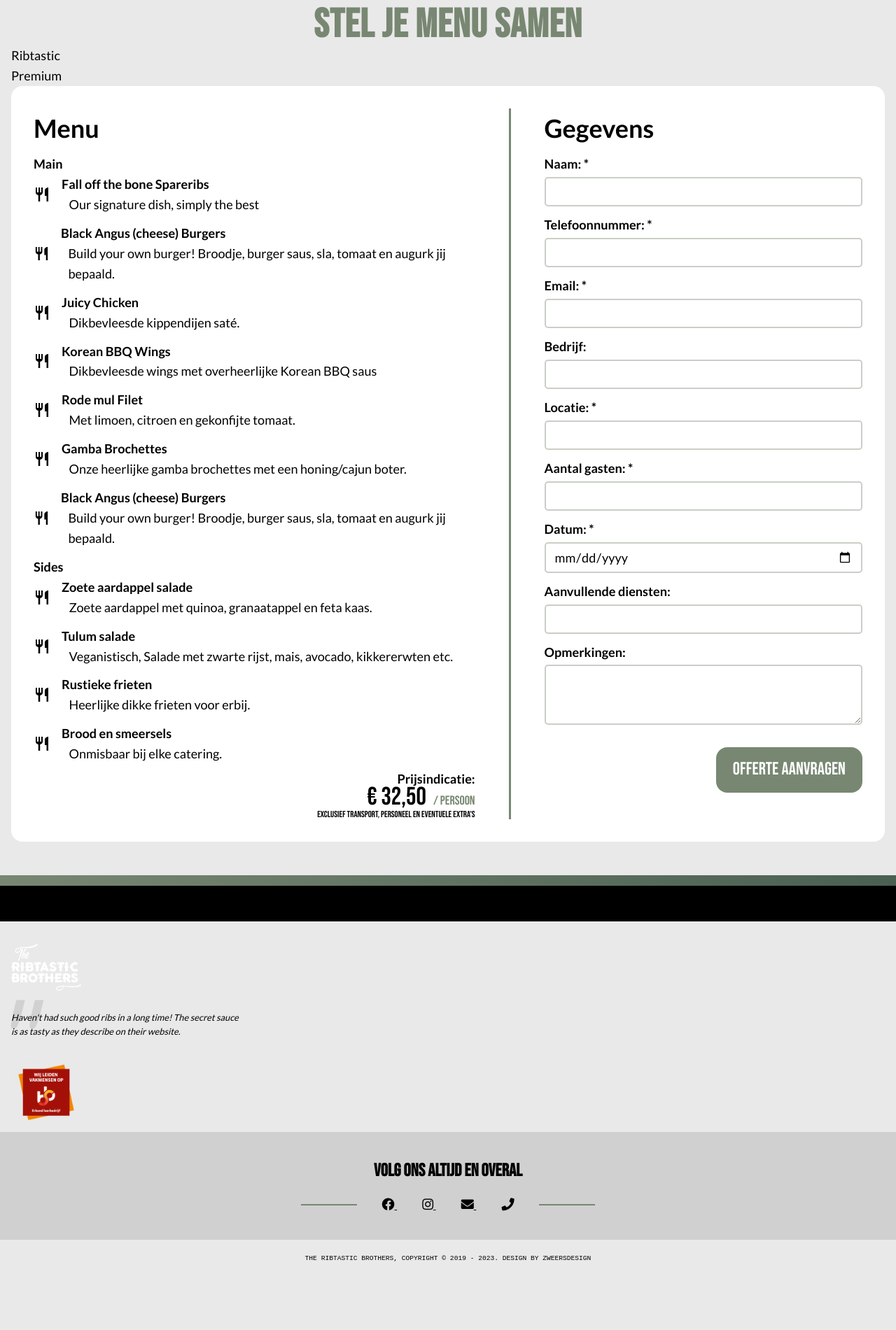
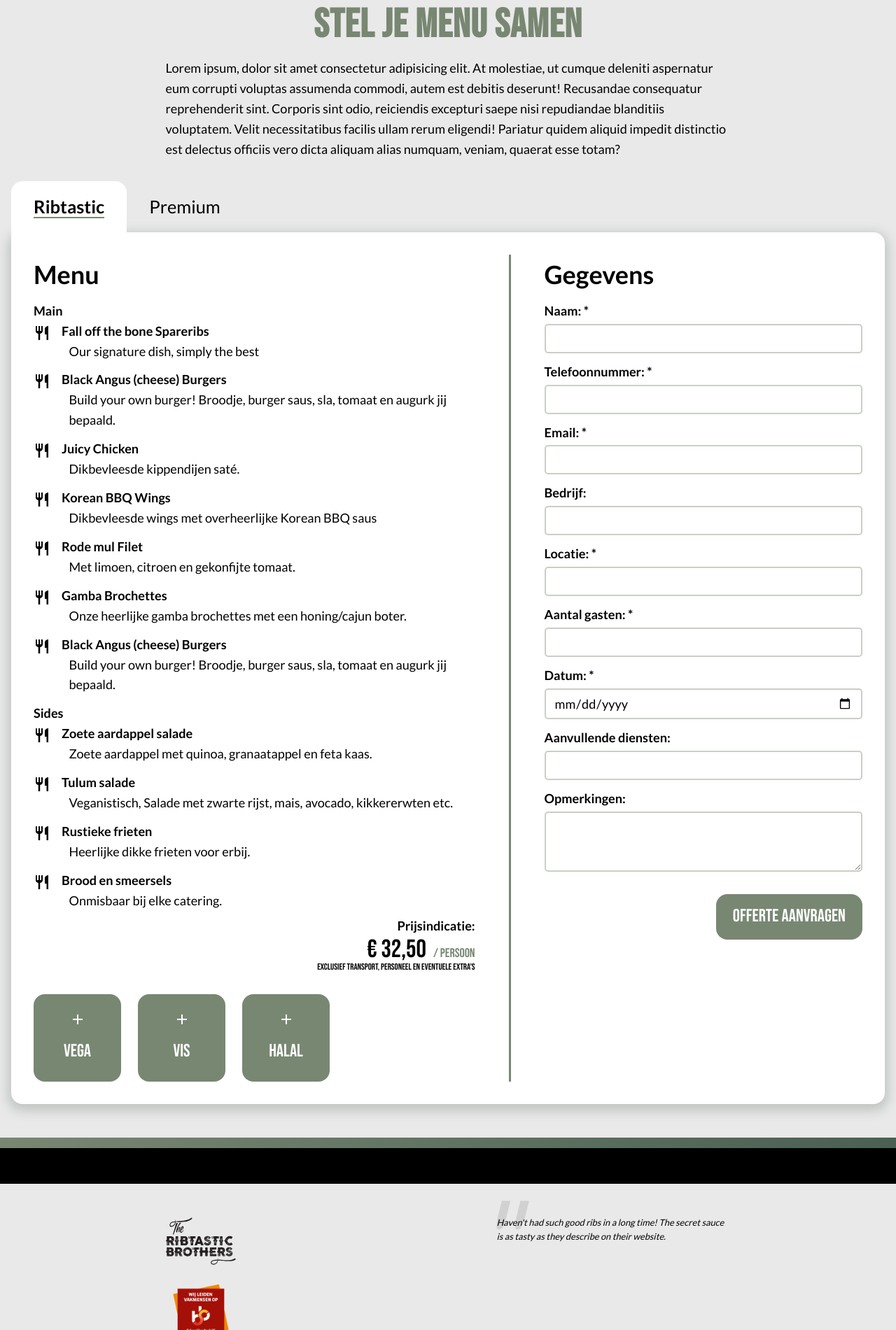
Before and after one commit to LodewijkXCII/newRibtasticBrothers, an Astro site: page /catering in a window 1280 px wide. Shown: the part 360-2261 px from the top of the page at 70% size. Before the commit the page ends 2234 px from the top, so only its background shows below. Built offline with nearby package versions, Linux system fonts and the light colour scheme; Astro itself is replaced by a stand-in of ours.

Commit message:
update in catering and mobile

```diff
--- a/package.json
+++ b/package.json
@@ -11,6 +11,7 @@
   },
   "dependencies": {
     "astro": "^3.3.0",
+    "astro-icon": "^0.8.1",
     "sass": "^1.69.4"
   }
 }
--- a/src/components/Dish.astro
+++ b/src/components/Dish.astro
@@ -1,13 +1,39 @@
 ---
+import { Icon } from "astro-icon";
 const { name, disc } = Astro.props;
 ---
 
 <div class="menu-item">
   <div class="menu-item__icon">
-    <img src="icons/restaurant_black_24dp.svg" alt="menu-item icon" />
+    <Icon name="restaurant" />
   </div>
   <div class="menu-item__text">
     <div class="menu-item__text--heading">{name}</div>
     <div class="menu-item__text--body">{disc}</div>
   </div>
 </div>
+
+<style lang="scss">
+  // DISHES SCSS
+  .menu-item {
+    display: flex;
+    gap: 1rem;
+    margin-bottom: 0.75rem;
+
+    &__icon {
+      padding-top: 5px;
+      fill: var(--clr-secondary);
+
+      svg {
+        width: 24px;
+      }
+    }
+
+    &__text--heading {
+      font-weight: 700;
+    }
+    &__text--body {
+      margin-left: 1ch;
+    }
+  }
+</style>
--- /dev/null
+++ b/src/components/FilterItem.astro
@@ -0,0 +1,13 @@
+---
+import { Icon } from "astro-icon";
+const { icon, title } = Astro.props;
+const url = `icons/${icon}.svg`;
+---
+
+<div class="filter-item">
+  <div class="filter-item__icon">
+    <Icon name="plus" />
+    <!-- <svg src={url} alt="menu-item icon"></svg> -->
+  </div>
+  <div class="filter-item__text">{title}</div>
+</div>
--- a/src/components/Footer.astro
+++ b/src/components/Footer.astro
@@ -5,15 +5,19 @@ import SectionDivider from "./SectionDivider.astro";
 
 <footer>
   <SectionDivider />
-  <div class="container">
-    <div class="footer-wrapper">
-      <img src="/logo.png" alt="The Ribtastic Brothers Logo" class="logo" />
-      <blockquote>
-        Haven't had such good ribs in a long time! The secret sauce is as tasty
-        as they describe on their website.
-      </blockquote>
+  <div class="container wrapper footer-wrapper">
+    <div class="logo">
+      <img
+        src="/TRB_Corporate_Logo_Black_DEF.svg"
+        alt="The Ribtastic Brothers Logo"
+        class="logo"
+      />
       <img src="/erkendLeerbedrijf.png" alt="Ribtastic Leerbedrijf" class="" />
     </div>
+    <blockquote>
+      Haven't had such good ribs in a long time! The secret sauce is as tasty as
+      they describe on their website.
+    </blockquote>
   </div>
 
   <div class="follow">
--- a/src/dishes.json
+++ b/src/dishes.json
@@ -46,5 +46,6 @@
       "name": "Brood en smeersels",
       "disc": "Onmisbaar bij elke catering."
     }
-  ]
+  ],
+  "FilterItems": [{ "title": "Vega" }, { "title": "Vis" }, { "title": "Halal" }]
 }
--- a/src/pages/catering.astro
+++ b/src/pages/catering.astro
@@ -1,8 +1,18 @@
 ---
 import Layout from "../layouts/Layout.astro";
 import Dish from "../components/Dish.astro";
+import FilterItemComp from "../components/FilterItem.astro";
 
 import dishes from "../dishes.json";
+
+const filterItems = [];
+
+dishes.FilterItems.map((item) =>
+  filterItems.push({
+    title: item.title,
+    selected: false,
+  })
+);
 ---
 
 <Layout title="Catering | The Ribtastic Brothers">
@@ -12,13 +22,25 @@ import dishes from "../dishes.json";
       <p class="subtitle">Inclusief geweldige service en contact</p>
     </section>
 
+    <div class="container wrapper">
+      <h2>Stel je menu samen</h2>
+      <p>
+        Lorem ipsum, dolor sit amet consectetur adipisicing elit. At molestiae,
+        ut cumque deleniti aspernatur eum corrupti voluptas assumenda commodi,
+        autem est debitis deserunt! Recusandae consequatur reprehenderit sint.
+        Corporis sint odio, reiciendis excepturi saepe nisi repudiandae
+        blanditiis voluptatem. Velit necessitatibus facilis ullam rerum
+        eligendi! Pariatur quidem aliquid impedit distinctio est delectus
+        officiis vero dicta aliquam alias numquam, veniam, quaerat esse totam?
+      </p>
+    </div>
     <section class="container">
-      <h2>Stel je menu samen</h2>
-
       <div class="selection-card">
         <div class="selection-card__tabs">
-          <div>Ribtastic</div>
-          <div>Premium</div>
+          <div class="tab active">
+            <span> Ribtastic</span>
+          </div>
+          <div class="tab"><span>Premium</span></div>
         </div>
         <div class="selection-card__body">
           <div class="selection-card__menu">
@@ -43,6 +65,13 @@ import dishes from "../dishes.json";
               <div class="small">
                 Exclusief transport, personeel en eventuele extra's
               </div>
+            </div>
+            <div class="selection-card__menu--filter">
+              {
+                filterItems.map((item) => (
+                  <FilterItemComp title={item.title} icon="plus" />
+                ))
+              }
             </div>
           </div>
           <div class="selection-card__info">
@@ -97,6 +126,6 @@ import dishes from "../dishes.json";
       </div>
     </section>
   </main>
+
+  <style></style>
 </Layout>
-
-<style></style>
--- a/src/styles/card.scss
+++ b/src/styles/card.scss
@@ -11,6 +11,7 @@
   background: var(--clr-background-mute);
   overflow: hidden;
   min-height: 600px;
+  box-shadow: var(--box-shadow);
 }
 
 .card {
--- a/src/styles/catering.scss
+++ b/src/styles/catering.scss
@@ -1,16 +1,63 @@
 .selection-card {
+  --_radius: 1rem;
+  margin: 2rem 0;
+
+  &__tabs {
+    display: flex;
+    flex-wrap: wrap;
+    font-size: var(--fs-500);
+    margin-bottom: calc(var(--_radius) * -1);
+
+    .tab {
+      padding: 1rem 2rem 2rem;
+    }
+
+    .tab:not(.active):hover,
+    .tab:not(.active):focus {
+      cursor: pointer;
+
+      span {
+        color: var(--clr-primary);
+        font-weight: 700;
+        border-bottom: 2px solid var(--clr-primary);
+        transition: color 0.5s;
+      }
+    }
+
+    .active {
+      background: #fff;
+      border-radius: var(--_radius) var(--_radius) 0 0;
+
+      span {
+        font-weight: 700;
+        border-bottom: 2px solid var(--clr-primary);
+      }
+    }
+  }
+
   &__body {
-    border-radius: 1rem;
+    border-radius: var(--_radius);
     padding: 2rem;
     background: #fff;
-    display: grid;
-    grid-template-columns: 3fr 2fr;
+    display: flex;
+    flex-direction: column;
     gap: 3rem;
+    box-shadow: var(--box-shadow);
+
+    @include sm {
+      display: grid;
+    }
+
+    @include lg {
+      grid-template-columns: 3fr 2fr;
+    }
   }
 
   &__menu {
-    border-right: 3px solid var(--clr-primary);
-    padding-right: 3rem;
+    @include lg {
+      border-right: 3px solid var(--clr-primary);
+      padding-right: 3rem;
+    }
 
     &--price {
       font-family: var(--ff-heading);
@@ -18,6 +65,7 @@
       line-height: 1;
       h4 {
         font-family: var(--ff-base);
+        margin-bottom: 0.5rem;
       }
       .price {
         font-size: var(--fs-600);
@@ -30,30 +78,44 @@
         font-size: var(--fs-300);
       }
     }
+
+    &--filter {
+      display: flex;
+      flex-wrap: wrap;
+
+      margin-top: 2rem;
+      gap: 1.5rem;
+    }
   }
   h3 {
     margin-bottom: 0.5rem;
   }
 }
 
-// DISHES SCSS
-.menu-item {
+.filter-item {
+  background: var(--clr-primary);
   display: flex;
-  gap: 1rem;
-  margin-bottom: 0.75rem;
+  flex-direction: column;
+  justify-content: center;
+  align-items: center;
+  padding: 1.5rem 1rem;
+  color: #fff;
+  font-family: var(--ff-heading);
+  font-size: var(--fs-500);
+  border-radius: 1rem;
+  user-select: none;
+  aspect-ratio: 1 / 1;
+  height: 125px;
+
+  &:hover {
+    transform: scale(1.02);
+    cursor: pointer;
+  }
 
   &__icon {
-    align-self: center;
-
-    img {
-      width: 24px;
+    svg {
+      width: 50px;
+      fill: #fff;
     }
   }
-
-  &__text--heading {
-    font-weight: 700;
-  }
-  &__text--body {
-    margin-left: 1ch;
-  }
 }
--- a/src/styles/footer.scss
+++ b/src/styles/footer.scss
@@ -3,13 +3,16 @@ footer {
   margin-top: 3rem;
 }
 
-.footer-wrapper {
+.container.wrapper.footer-wrapper {
   display: flex;
-  flex-direction: column;
-  margin-bottom: 0.5rem;
+  flex-wrap: wrap;
+  gap: 2rem;
+  margin-bottom: 1.5rem;
+  justify-content: space-between;
 
   .logo {
     width: 100px;
+    aspect-ratio: 1 / 1;
   }
 
   img {
@@ -27,7 +30,8 @@ blockquote {
   &::before {
     content: "\0022";
     position: absolute;
-    top: -220%;
+    line-height: 0.4;
+    top: 0;
     left: -10%;
     color: rgba(0, 0, 0, 0.1);
     font-size: 10rem;
--- /dev/null
+++ b/src/styles/mixins.scss
@@ -0,0 +1,33 @@
+// Breakpoints
+$breakpoint-mobile: 576px;
+$breakpoint-tablet: 768px;
+$breakpoint-laptop: 992px;
+$breakpoint-desktop: 1200px;
+
+// Small devices
+@mixin sm {
+  @media (min-width: #{$breakpoint-mobile}) {
+    @content;
+  }
+}
+
+// Medium devices
+@mixin md {
+  @media (min-width: #{$breakpoint-tablet}) {
+    @content;
+  }
+}
+
+// Large devices
+@mixin lg {
+  @media (min-width: #{$breakpoint-laptop}) {
+    @content;
+  }
+}
+
+// Extra large devices
+@mixin xl {
+  @media (min-width: #{$breakpoint-desktop}) {
+    @content;
+  }
+}
--- a/src/styles/navbar.scss
+++ b/src/styles/navbar.scss
@@ -20,9 +20,9 @@ nav::after {
 }
 
 .brand-logo {
+  width: 175px;
   position: absolute;
   background: #000;
-  width: 175px;
   aspect-ratio: 1 / 1;
   display: grid;
   align-items: center;
--- a/src/styles/style.scss
+++ b/src/styles/style.scss
@@ -2,6 +2,7 @@
 @import url("https://fonts.googleapis.com/css2?family=Bebas+Neue&family=Lato:wght@100;400;700;900&display=swap");
 @import url(https://pro.fontawesome.com/releases/v5.10.0/css/all.css);
 
+@import "./mixins.scss";
 @import "./card.scss";
 @import "./navbar.scss";
 @import "./footer.scss";
@@ -24,6 +25,7 @@
     rgba(120, 135, 114, 1) 0%,
     rgba(74, 96, 83, 1) 100%
   );
+  --box-shadow: 0px 5px 15px 5px rgba(74, 96, 83, 0.25);
 
   --ff-base: "Lato", sans-serif;
   --ff-heading: "Bebas Neue", sans-serif;
@@ -158,7 +160,11 @@ a:focus {
 .container {
   max-width: 1800px;
   margin: 0 auto;
-  padding: 0 1rem;
+  padding: 0 0.5rem;
+
+  @include md {
+    padding: 0 1rem;
+  }
 
   &.wrapper {
     max-width: 80ch;
@@ -171,6 +177,7 @@ a:focus {
 
 .hero-section {
   max-width: 100%;
+  min-height: 65vh;
   background-position: top;
   overflow: hidden;
   display: grid;
```
Also changed, not shown: public/TRB_Corporate_Logo_Black_DEF.svg (added), public/icons/restaurant_black_24dp.svg (deleted), src/icons/check.svg (added), src/icons/plus.svg (added), src/icons/restaurant.svg (added), 1 other file.
